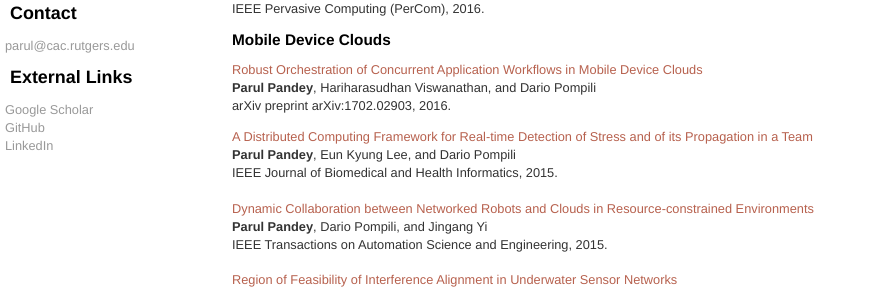
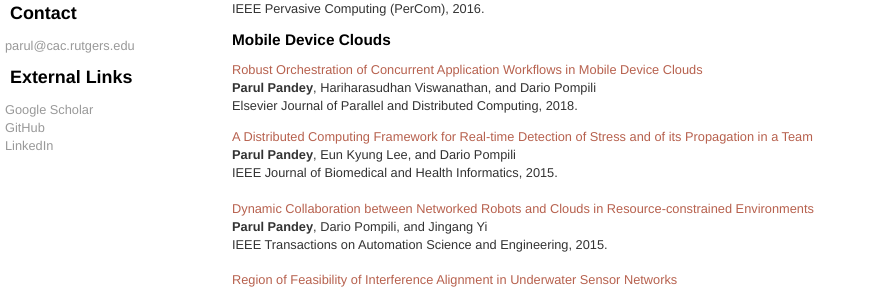
Before and after one commit to parul1985/Parul-Website, a Jekyll site: the page pubs.html, which Jekyll copies as it is, in a window 1280 px wide and 960 px high. Shown: the part 166-456 px from the top of the window, without its empty margins (0-871 px from the left). Built offline with Jekyll 4.4.1, drawn with Linux system fonts in a browser that asks for light colours.

Commit message:
Update pubs.html

```diff
--- a/pubs.html
+++ b/pubs.html
@@ -64,7 +64,7 @@
 	<p>
 		<a href="pubs/Maestro_arxiv.pdf">Robust Orchestration of Concurrent Application Workflows in Mobile Device Clouds </a><br />
 		<b>Parul Pandey</b>, Hariharasudhan Viswanathan, and Dario Pompili <br />
-		arXiv preprint arXiv:1702.02903, 2016. <br />
+		Elsevier Journal of Parallel and Distributed Computing, 2018. <br />
 
 	</p>
 
```
